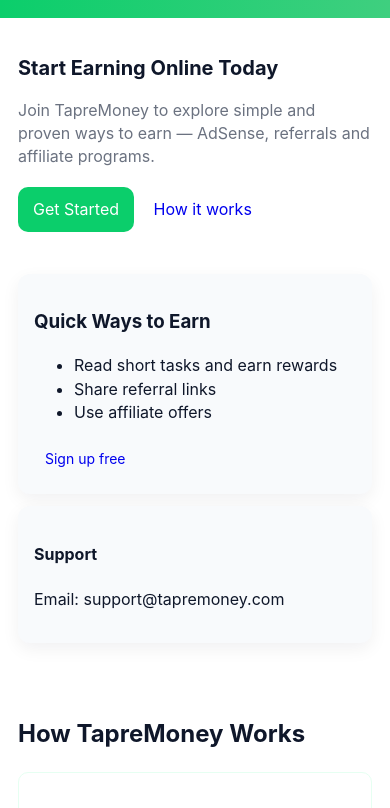
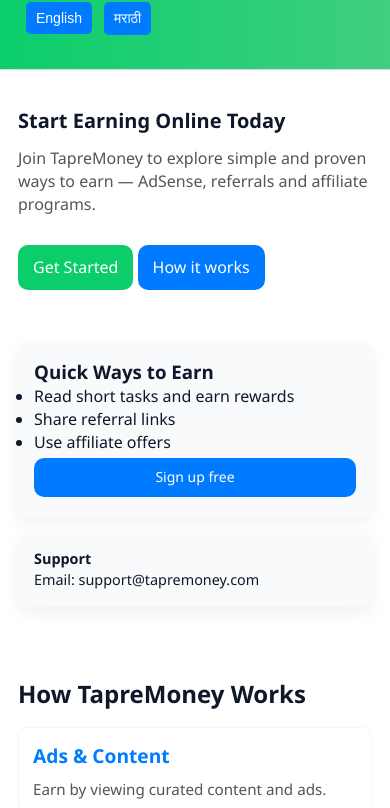
Before and after one commit to tapremaroti1-cmyk/TapreMoney, a plain HTML site: page index.html in a window 390 px wide. Shown: the part 90-898 px from the top of the page. Drawn offline with Linux system fonts and the light colour scheme.

Commit message:
Implement base styles and responsive layout
Added base styles and responsive design for various components.

```diff
--- a/style.css
+++ b/style.css
@@ -1,4 +1,238 @@
+/* ----------------------
+   Reset & Base Styles
+   ----------------------
+   सर्व HTML एलिमेंट्सची मुळे सेट करणे, मार्जिन-पॅडिंग शून्य करणे
+----------------------- */
+* {
+  margin: 0;       /* सर्व जागा शून्य */
+  padding: 0;      /* सर्व पॅडिंग शून्य */
+  box-sizing: border-box; /* बॉर्डर, पॅडिंग सह आकार मोजा */
+}
 
+body {
+  font-family: 'Segoe UI', Tahoma, Geneva, Verdana, sans-serif; /* फॉण्ट */
+  line-height: 1.6;  /* ओळींच्या मधल्या अंतर */
+  background-color: #f7f7f7; /* पृष्ठाचा रंग */
+  color: #333;       /* मुख्य मजकुराचा रंग */
+}
+
+.container {
+  max-width: 1200px; /* कंटेनरची कमाल रुंदी */
+  margin: 0 auto;    /* मध्यभागी ठेवा */
+  padding: 1rem;     /* आतली जागा */
+}
+
+/* ----------------------
+   Header / Topbar
+   ----------------------
+   वरचा बार, लोगो आणि भाषा बटन्स
+----------------------- */
+.topbar {
+  background-color: #fff; /* पांढरा रंग */
+  border-bottom: 1px solid #ddd; /* खाली हलका बॉर्डर */
+  padding: 0.5rem 0;
+}
+
+.topbar .row {
+  display: flex;
+  justify-content: space-between; /* डावीकडून उजवीकडे */
+  align-items: center;
+}
+
+.brand {
+  display: flex;
+  align-items: center;
+}
+
+.brand .logo {
+  height: 50px;  /* लोगोची उंची */
+  margin-right: 0.75rem; /* लोगो आणि टेक्स्टमध्ये अंतर */
+}
+
+.brand-text .tagline {
+  font-size: 0.85rem;
+  color: #555;
+}
+
+.nav button {
+  margin-left: 0.5rem;
+  cursor: pointer;
+  background: #007bff; /* निळा बटन */
+  color: #fff;          /* बटनवरील मजकूर पांढरा */
+  border: none;
+  padding: 0.35rem 0.75rem;
+  border-radius: 5px;   /* गोल कोपरे */
+  font-size: 0.9rem;
+}
+
+.nav button:hover {
+  background: #0056b3; /* hover वर गडद निळा */
+}
+
+/* ----------------------
+   Buttons (बटन्स)
+----------------------- */
+.btn {
+  display: inline-block;
+  text-decoration: none;
+  color: #fff;
+  background: #007bff;
+  padding: 0.5rem 1rem;
+  border-radius: 5px;
+  margin: 0.25rem 0;
+  transition: background 0.3s;
+}
+
+.btn:hover {
+  background: #0056b3; /* hover वर गडद निळा */
+}
+
+.btn.primary {
+  background: #28a745; /* हिरवा बटन */
+}
+
+.btn.primary:hover {
+  background: #1e7e34;
+}
+
+.btn.small {
+  font-size: 0.85rem;
+  padding: 0.3rem 0.6rem;
+}
+
+.block {
+  display: block;
+  width: 100%;
+  text-align: center;
+}
+
+/* ----------------------
+   Hero Section (मुख्य भाग)
+----------------------- */
+.hero {
+  display: flex;
+  flex-wrap: wrap;
+  gap: 2rem; /* घटकांमध्ये अंतर */
+  padding: 2rem 0;
+}
+
+.hero-left {
+  flex: 1;
+  min-width: 300px;
+}
+
+.hero-right {
+  flex: 1;
+  min-width: 250px;
+}
+
+.hero-left h1 {
+  font-size: 2rem;
+  margin-bottom: 1rem;
+}
+
+.hero-left .lead {
+  font-size: 1rem;
+  margin-bottom: 1.5rem;
+  color: #555;
+}
+
+.actions {
+  margin-bottom: 1.5rem;
+}
+
+.ad-area {
+  margin-top: 1rem;
+}
+
+/* ----------------------
+   Cards / Quick Info (कार्ड्स)
+----------------------- */
+.card {
+  background: #fff;      /* पांढरा कार्ड */
+  padding: 1rem;
+  margin-bottom: 1rem;
+  border-radius: 5px;
+  box-shadow: 0 0 5px rgba(0,0,0,0.1); /* हलकी सावली */
+}
+
+.card.mini {
+  font-size: 0.9rem;
+}
+
+/* ----------------------
+   Grid Layouts (ग्रिड)
+----------------------- */
+.grid {
+  display: grid;
+  grid-template-columns: repeat(auto-fit, minmax(200px, 1fr));
+  gap: 1rem;
+  margin-top: 1rem;
+}
+
+.tile h3 {
+  margin-bottom: 0.5rem;
+  font-size: 1.2rem;
+  color: #007bff; /* निळा हेडिंग */
+}
+
+.tile p {
+  color: #555;
+  font-size: 0.95rem;
+}
+
+/* ----------------------
+   Steps Section (स्टेप्स)
+----------------------- */
+.steps ol {
+  margin-top: 1rem;
+  padding-left: 1.5rem;
+}
+
+.steps li {
+  margin-bottom: 0.75rem;
+}
+
+/* ----------------------
+   Footer (तळटीप)
+----------------------- */
+.footer {
+  background: #222; /* काळा फूट्टर */
+  color: #fff;
+  padding: 1rem 0;
+  margin-top: 2rem;
+}
+
+.footer a {
+  color: #fff;
+  margin-right: 1rem;
+  text-decoration: none;
+}
+
+.footer a:hover {
+  text-decoration: underline;
+}
+
+.foot-inner {
+  display: flex;
+  justify-content: space-between;
+  flex-wrap: wrap;
+  align-items: center;
+}
+
+/* ----------------------
+   Responsive (मोबाइलसाठी)
+----------------------- */
+@media (max-width: 768px) {
+  .hero {
+    flex-direction: column;
+  }
+  .topbar .row {
+    flex-direction: column;
+    align-items: flex-start;
+    gap: 0.5rem;
+  }
+}
 :root{
   --primary: #0bce6b; /* green finance */
   --accent: #0b5fff;
```
